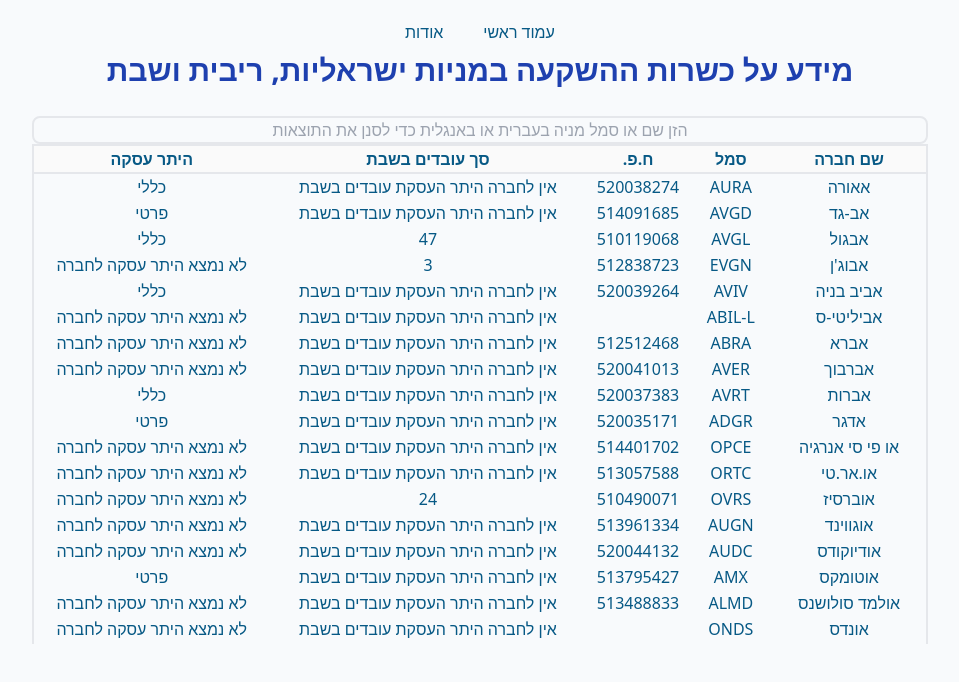
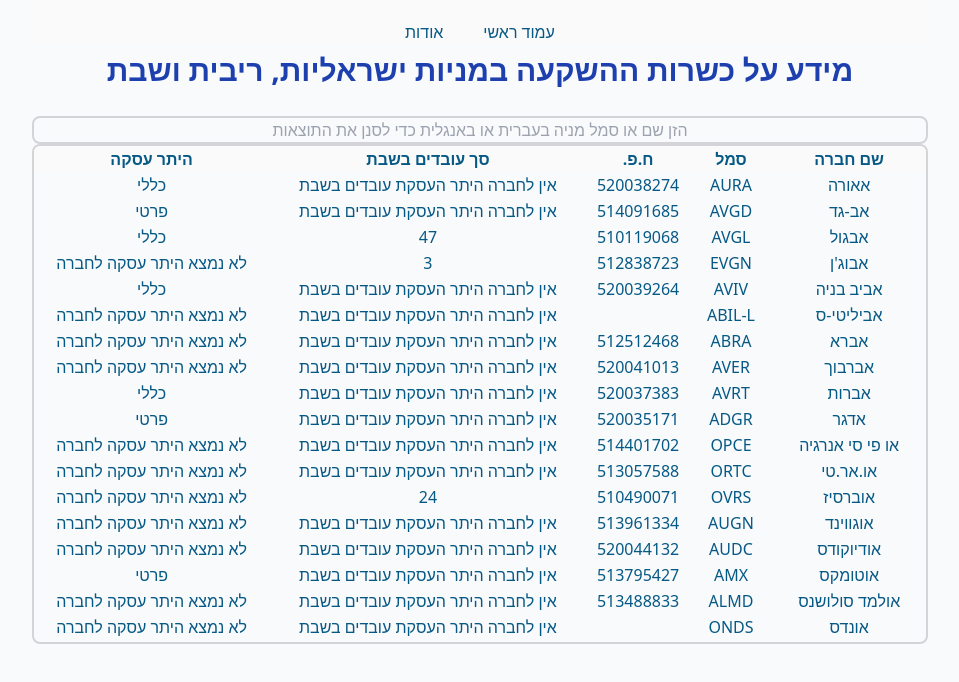
Before and after one commit to Aminadaven/kosher-stocks, a SvelteKit app: page / in a window 1280 px wide. Shown: the top 682 px of the page, without its empty margins (160-1119 px from the left). Built offline with nearby package versions, Linux system fonts and the light colour scheme.

Commit message:
improved borders

```diff
--- a/src/app.css
+++ b/src/app.css
@@ -5,11 +5,17 @@
 .normal {
     @apply bg-slate-50 text-sky-800;
 }
+
 .title {
     @apply bg-slate-50 text-blue-800 font-bold;
 }
+
 .table-title {
     @apply bg-zinc-50 text-sky-800;
+}
+
+.custom-border {
+    @apply border-zinc-300 active:border-zinc-600 rounded-lg border-2;
 }
 
 /* Style for Webkit-based browsers (e.g., Chrome, Safari) */
--- a/src/routes/+layout.svelte
+++ b/src/routes/+layout.svelte
@@ -7,7 +7,7 @@
 
 <body class="normal">
 <div class="text-center pb-[50px] px-[15%]">
-<nav class="pt-5 sticky top-0 normal">
+<nav class="pt-5 sticky top-0 table-title">
 	{#each Object.keys(routes) as route}
 		<a href="{base}{routes[route]}" class="px-5"> {route}</a>
 	{/each}
--- a/src/routes/+page.svelte
+++ b/src/routes/+page.svelte
@@ -73,13 +73,13 @@
 <input
 	type="text"
 	bind:value={text}
-	class="w-full border-double border-2 rounded-lg text-center normal"
+	class="w-full custom-border text-center normal"
 	placeholder="הזן שם או סמל מניה בעברית או באנגלית כדי לסנן את התוצאות"
 />
-<div class="max-h-[500px] overflow-y-auto">
-	<table class="w-full rounded-lg border-2">
+<div class="max-h-[500px] overflow-y-auto custom-border">
+	<table class="w-full">
 		<!-- <table class="w-full table-fixed"> -->
-		<thead class="sticky top-0 rounded-lg border-2 table-title">
+		<thead class="sticky top-0 table-title">
 			<tr>
 				<th><button on:click={() => handleHeaderClick('NameHeb')}> שם חברה </button></th>
 				<th><button on:click={() => handleHeaderClick('SymbolEng')}> סמל </button></th>
```
